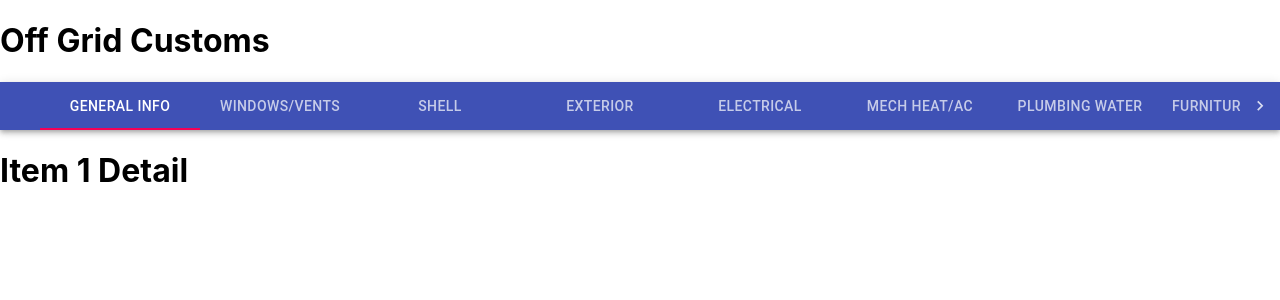
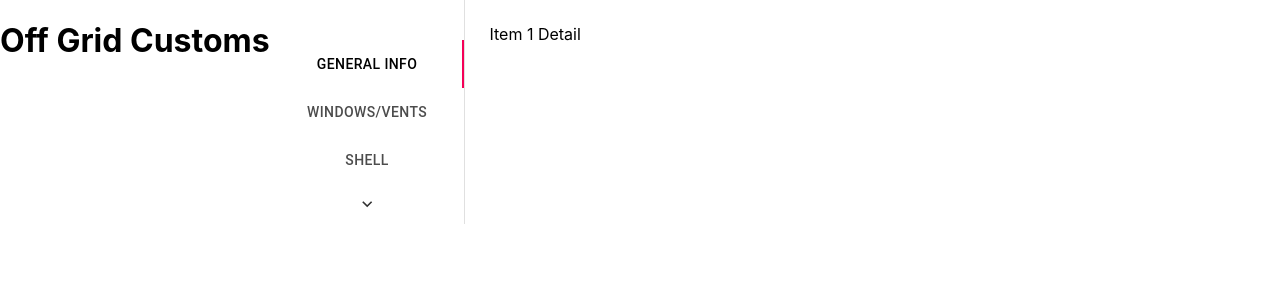
Before and after one commit to Wisara8/vapp-2, a React (Create React App) app in the folder vapp/: page / in a window 1280 px wide. Shown: the top 300 px of the page. Built offline with nearby package versions, Linux system fonts and the light colour scheme.

Commit message:
vertical scrollable

```diff
--- a/vapp/src/App.js
+++ b/vapp/src/App.js
@@ -1,24 +1,28 @@
 import React from 'react';
 import { Tabs, Tab, AppBar } from '@material-ui/core';
+import { makeStyles } from '@material-ui/core/styles';
+import Box from '@material-ui/core/Box';
 
 
 function App() {
+  const classes = useStyles();
   const [value, setValue] = React.useState(0);
   const handleTabs = (e, value) => {
     console.log(value);
     setValue(value);
   };
   return (
-    <div>
+    <div className={classes.root}>
       <h1>
         Off Grid Customs
       </h1>
-      <AppBar position="static">
+      {/* <AppBar position="static"> */}
       <Tabs
         value={value}
         onChange={handleTabs}
         variant="scrollable"
-        // orientation="vertical"
+        orientation="vertical"
+        className={classes.tabs}
       >
         <Tab label="General Info" />
         <Tab label="Windows/Vents" />
@@ -31,7 +35,7 @@
         <Tab label="Cabinets + Trim" />
         <Tab label="Extras" />
       </Tabs>
-      </AppBar>
+      {/* </AppBar> */}
       <TabPanel value={value} index={0}>Item 1 Detail</TabPanel>
       <TabPanel value={value} index={1}>Item 2 Detail</TabPanel>
       <TabPanel value={value} index={2}>Item 3 Detail</TabPanel>
@@ -47,8 +51,20 @@
   return (<div>
     {
       value === index && (
-        <h1>{children}</h1>
+        <Box p={3}>{children}</Box>
       )
     }
   </div>)
 }
+
+const useStyles = makeStyles((theme) => ({
+  root: {
+    flexGrow: 1,
+    backgroundColor: theme.palette.background.paper,
+    display: 'flex',
+    height: 224,
+  },
+  tabs: {
+    borderRight: `1px solid ${theme.palette.divider}`,
+  },
+}));
```
Lines whose indentation alone changed are shown as unchanged.
